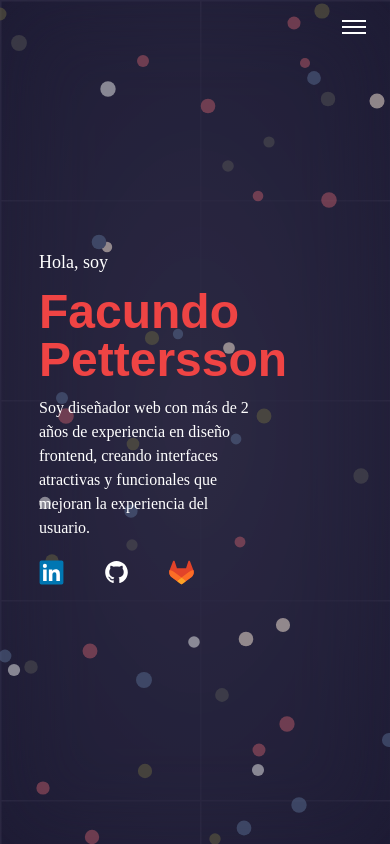
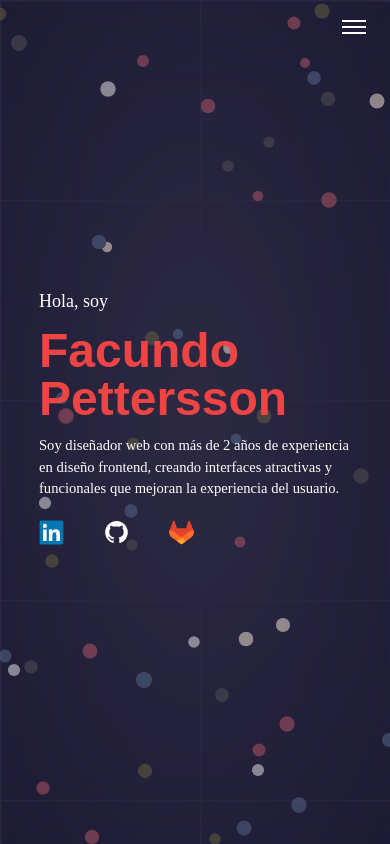
Before and after one commit to Facu-Dev04/Portfolio, a Next.js app: page / in a window 390 px wide. Built offline with nearby package versions, Linux system fonts and the light colour scheme.

Commit message:
feat: Changes in responsive mode

```diff
--- a/src/components/Hero/Hero.tsx
+++ b/src/components/Hero/Hero.tsx
@@ -16,7 +16,7 @@ export function Hero() {
                     <article className="flex flex-col w-[80%] text-white">
                         <h3 className="pb-3 text-lg ">Hola, soy</h3>
                         <h1 className="text-5xl text-red-500 font-semibold font-poppins">Facundo Pettersson</h1>
-                        <h2 className="w-[70%] pt-3">
+                        <h2 className="md:w-[65%] md:text-[16px] pt-3 w-full text-[14.6px] md:text- ">
                             Soy diseñador web con más de 2 años de experiencia en diseño frontend, creando interfaces atractivas
                             y funcionales que mejoran la experiencia del usuario.
                         </h2>
```
